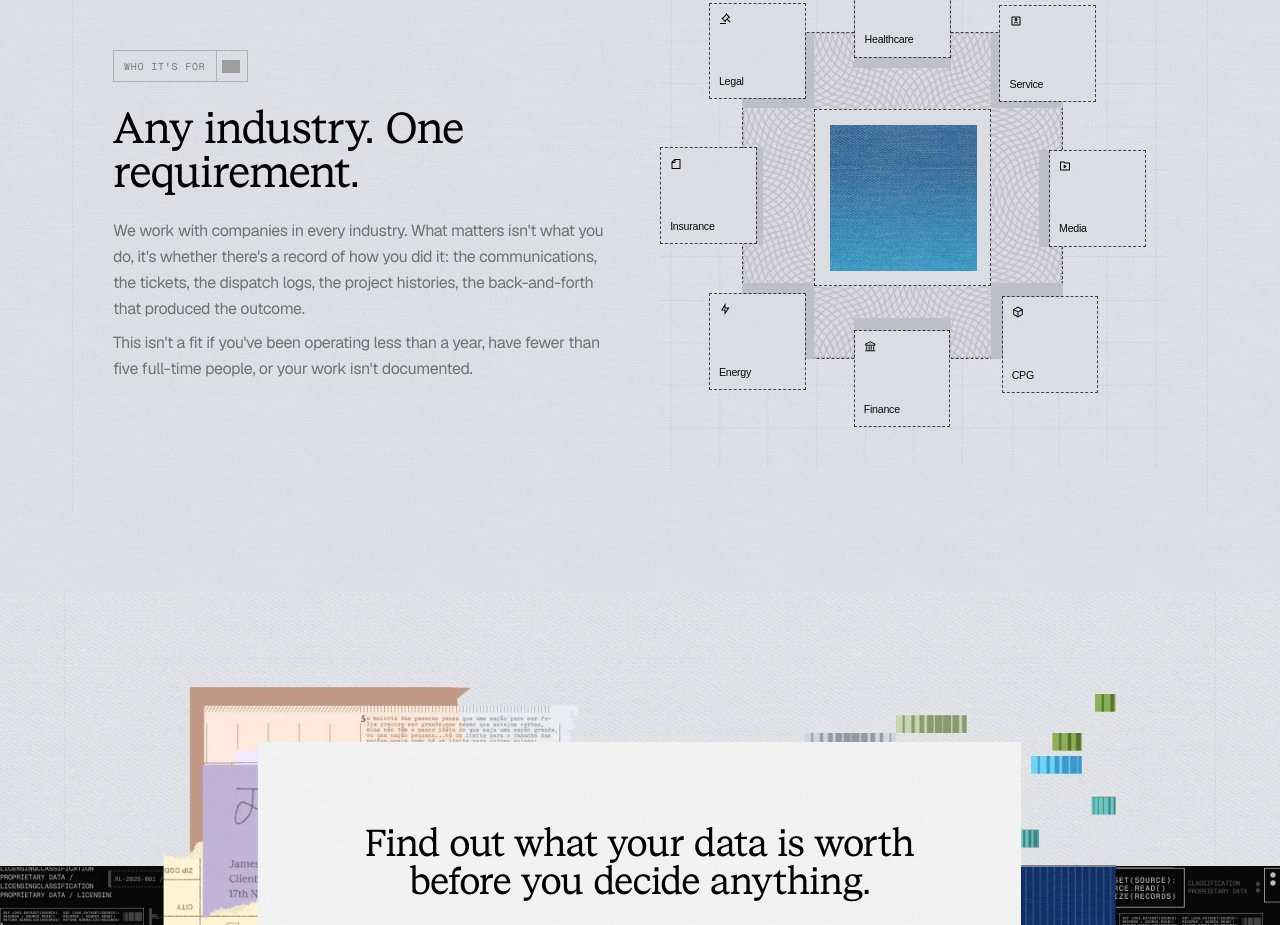
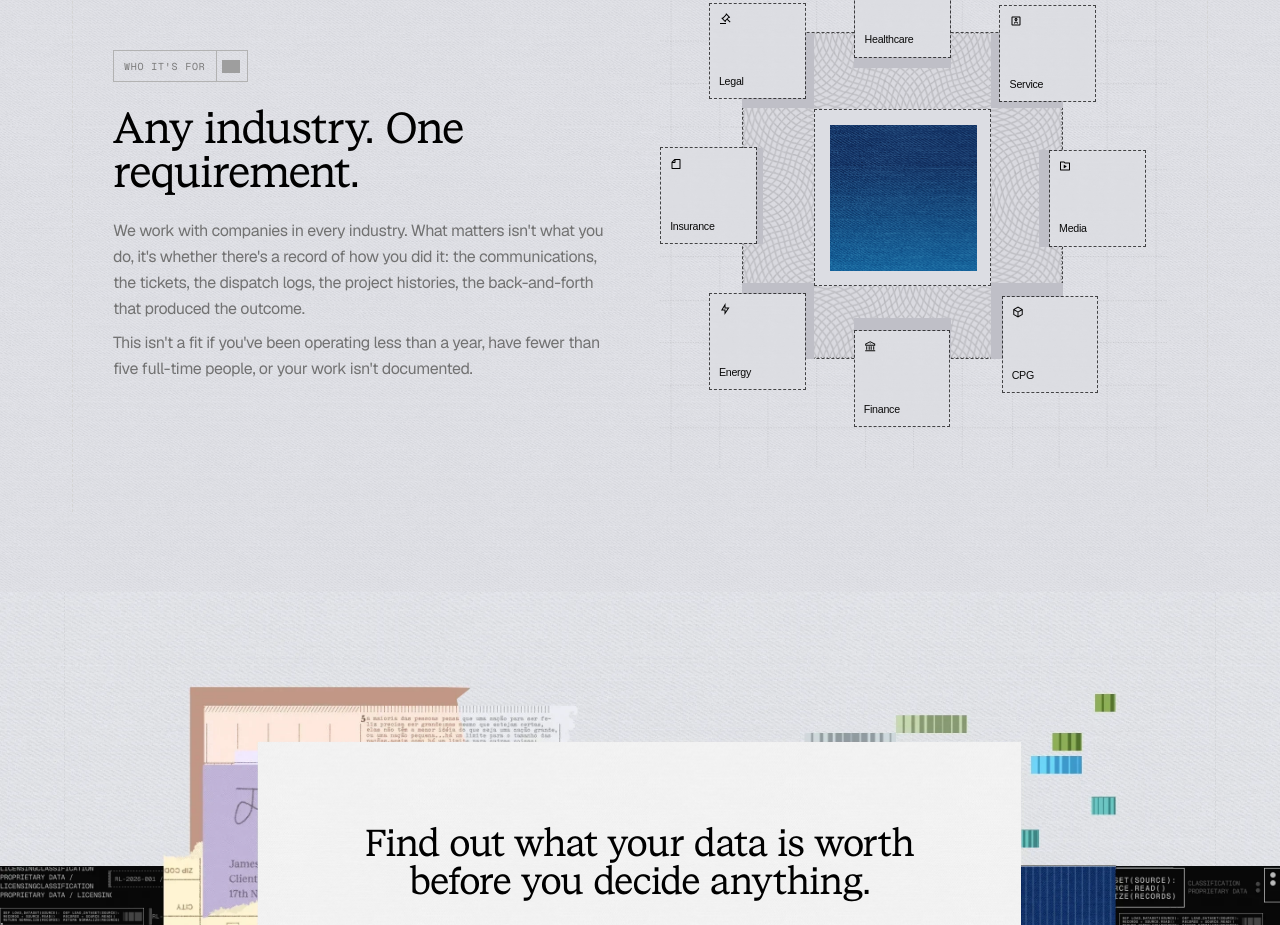
Before and after one commit to PIXELUPLABS/sunsethq, a Next.js app: page / in a window 1280 px wide. Shown: the part 5860-6785 px from the top of the page. Built offline with nearby package versions, Linux system fonts and the light colour scheme; grey boxes are pictures that could not be loaded; a web font is replaced by a local one.

Commit message:
changes for the blue img in the industries section

```diff
--- a/modules/landing/components/industries-diagram.tsx
+++ b/modules/landing/components/industries-diagram.tsx
@@ -104,12 +104,6 @@ export function IndustriesDiagram() {
             fill
             className="pointer-events-none object-cover"
           />
-          <Image
-            src="/images/texture-grain-white.png"
-            alt=""
-            fill
-            className="pointer-events-none object-cover mix-blend-soft-light"
-          />
         </div>
       </div>
 
```
